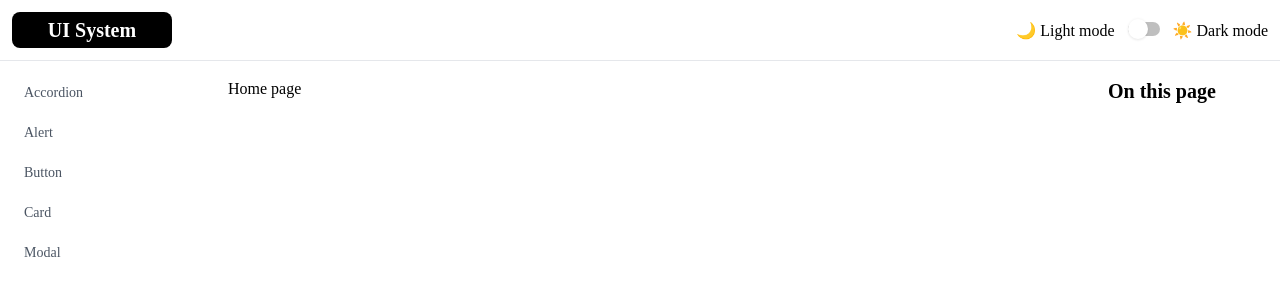
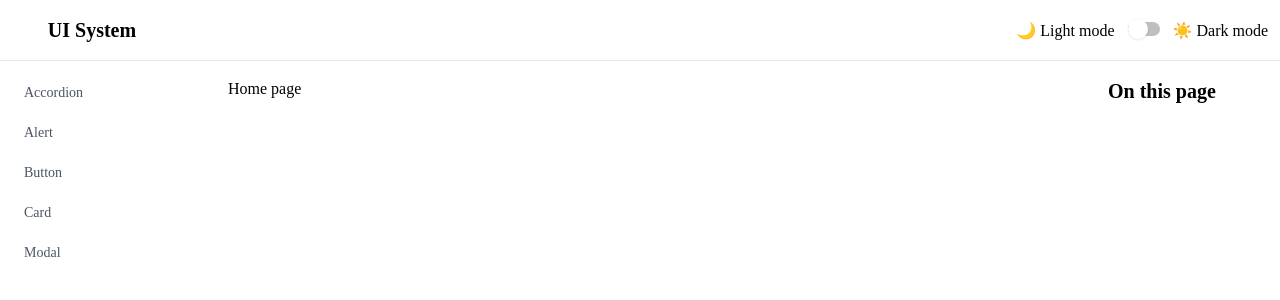
Before and after one commit to diegosalasmartinez/ui, a Next.js app: page / in a window 1280 px wide. Shown: the top 300 px of the page. Built offline with nearby package versions, Linux system fonts and the light colour scheme.

Commit message:
Update header dark style

```diff
--- a/components/layout/Header.tsx
+++ b/components/layout/Header.tsx
@@ -1,9 +1,15 @@
+import { cn } from '@/utils/style'
 import ThemeToggler from './ThemeToggler'
 
 export default function Header() {
   return (
-    <header className='flex w-full items-center justify-between border-b border-b-gray-200 p-3'>
-      <div className='w-40 self-center whitespace-nowrap rounded-lg bg-black py-1 text-center text-xl font-semibold text-white'>
+    <header className='flex w-full items-center justify-between border-b border-b-gray-200 p-3 dark:bg-black'>
+      <div
+        className={cn(
+          'w-40 self-center whitespace-nowrap rounded-lg py-1 text-center text-xl font-semibold',
+          'dark:bg-white dark:text-black',
+        )}
+      >
         UI System
       </div>
       <ThemeToggler />
--- a/components/layout/ThemeToggler.tsx
+++ b/components/layout/ThemeToggler.tsx
@@ -6,7 +6,7 @@ export default function ThemeToggler() {
   return (
     <div>
       <div>
-        <label className='inline-block pr-[5px] hover:cursor-pointer' htmlFor='flexSwitchCheckDefault'>
+        <label className='inline-block pr-[5px] text-black hover:cursor-pointer dark:text-white' htmlFor='flexSwitchCheckDefault'>
           🌙 Light mode
         </label>
         <input
@@ -18,7 +18,7 @@ export default function ThemeToggler() {
           onClick={toggleTheme}
           checked={theme === 'dark'}
         />
-        <label className='inline-block pl-[5px] hover:cursor-pointer' htmlFor='flexSwitchCheckDefault'>
+        <label className='inline-block pl-[5px] text-black hover:cursor-pointer dark:text-white' htmlFor='flexSwitchCheckDefault'>
           ☀️ Dark mode
         </label>
       </div>
```
